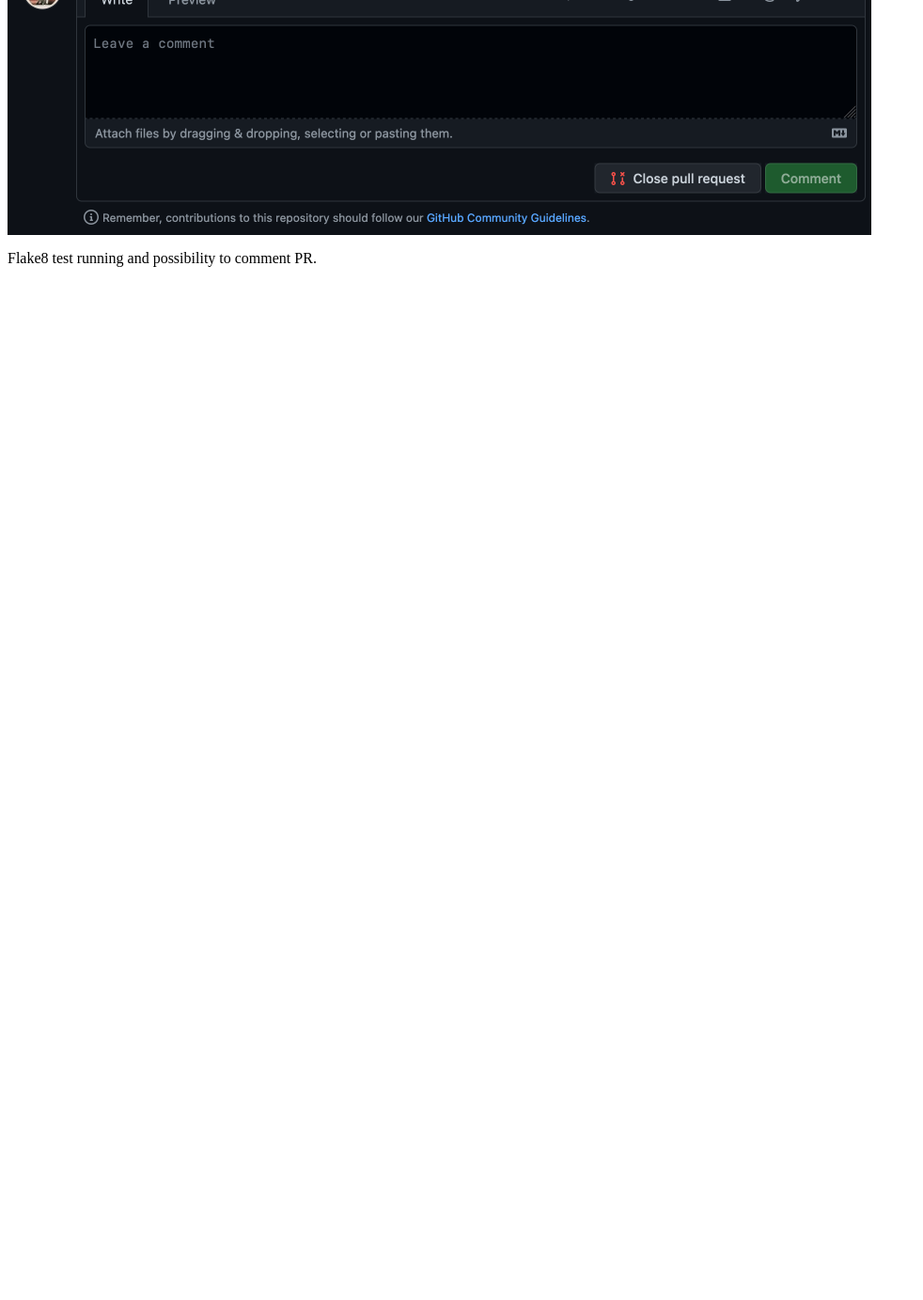
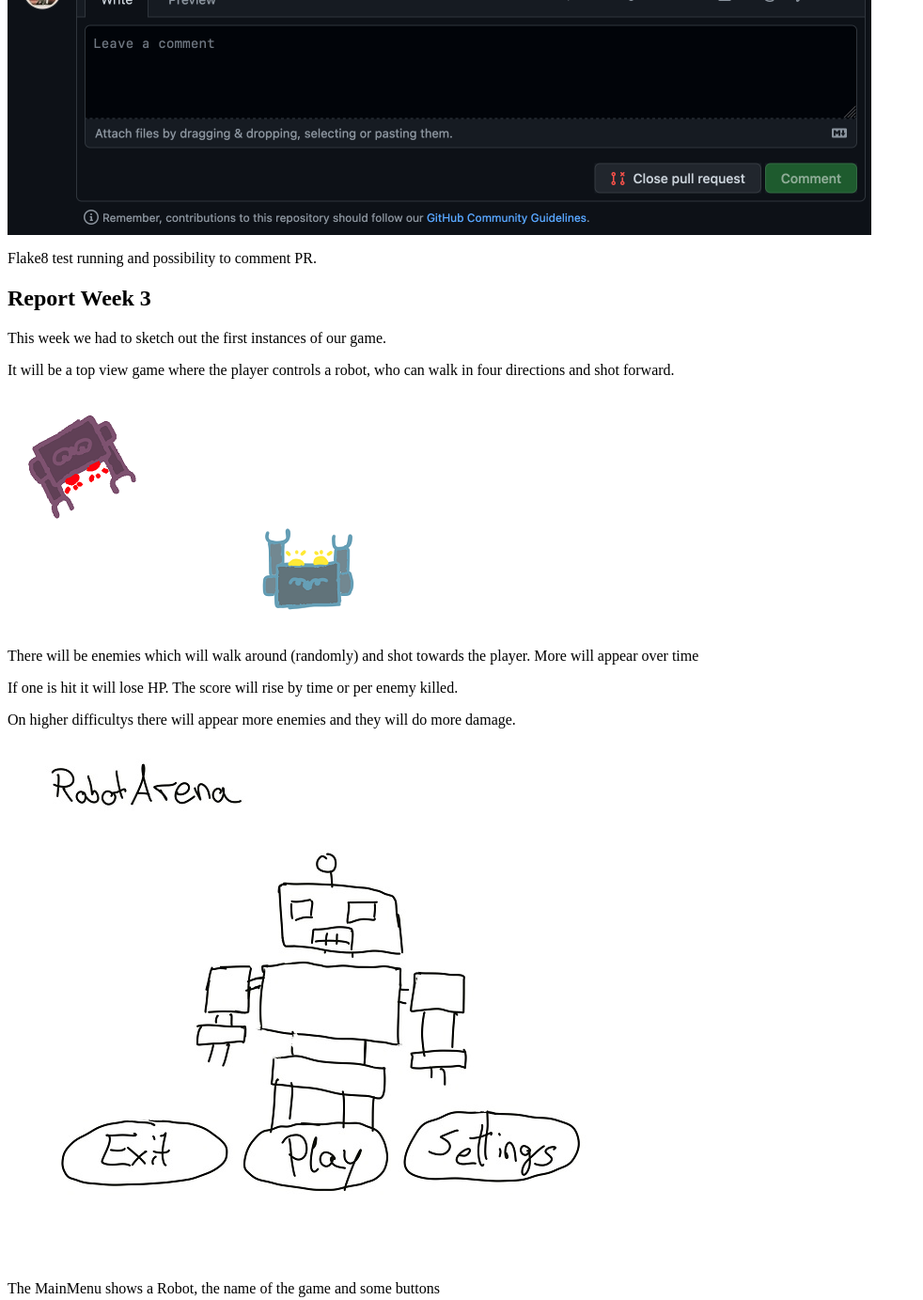
Before and after one commit to graue-gans/RoboArena, a plain HTML site: page index.html in a window 1280 px wide. Shown: the part 996-2379 px from the top of the page at 94% size, without its empty margins (0-982 px from the left). Before the commit the page ends 1296 px from the top, so only its background shows below. Drawn offline with Linux system fonts and the light colour scheme.

Commit message:
Week 3 update
Added a sketch of the map and menu

```diff
--- a/index.html
+++ b/index.html
@@ -5,3 +5,21 @@
 
 <img src="pr2.png" width="919" height="562">
 <p>Flake8 test running and possibility to comment PR.</p>
+
+<h2>Report Week 3</h2>
+<p>This week we had to sketch out the first instances of our game.</p>
+<p>It will be a top view game where the player controls a robot, who can walk in
+    four directions and shot forward.</p>
+<img src="Robots.png">
+<p>There will be enemies which will walk around (randomly) and shot towards the
+    player. More will appear over time</p>
+<p>If one is hit it will lose HP.
+    The score will rise by time or per enemy killed.
+</p>
+<p>On higher difficultys there will appear more enemies and they will do more
+    damage.
+</p>
+<img src="MainMenu.png" width="800" height="555">
+<p>The MainMenu shows a Robot, the name of the game and some buttons</p>
+<img src="Map.jpg" width="800" height="555">
+<img src="PauseMenu.jpg" width="800" height="555">
```
Also changed, not shown: MainMenu.png (added), Map.jpg (added), PauseMenu.jpg (added), Robots.png (added).
